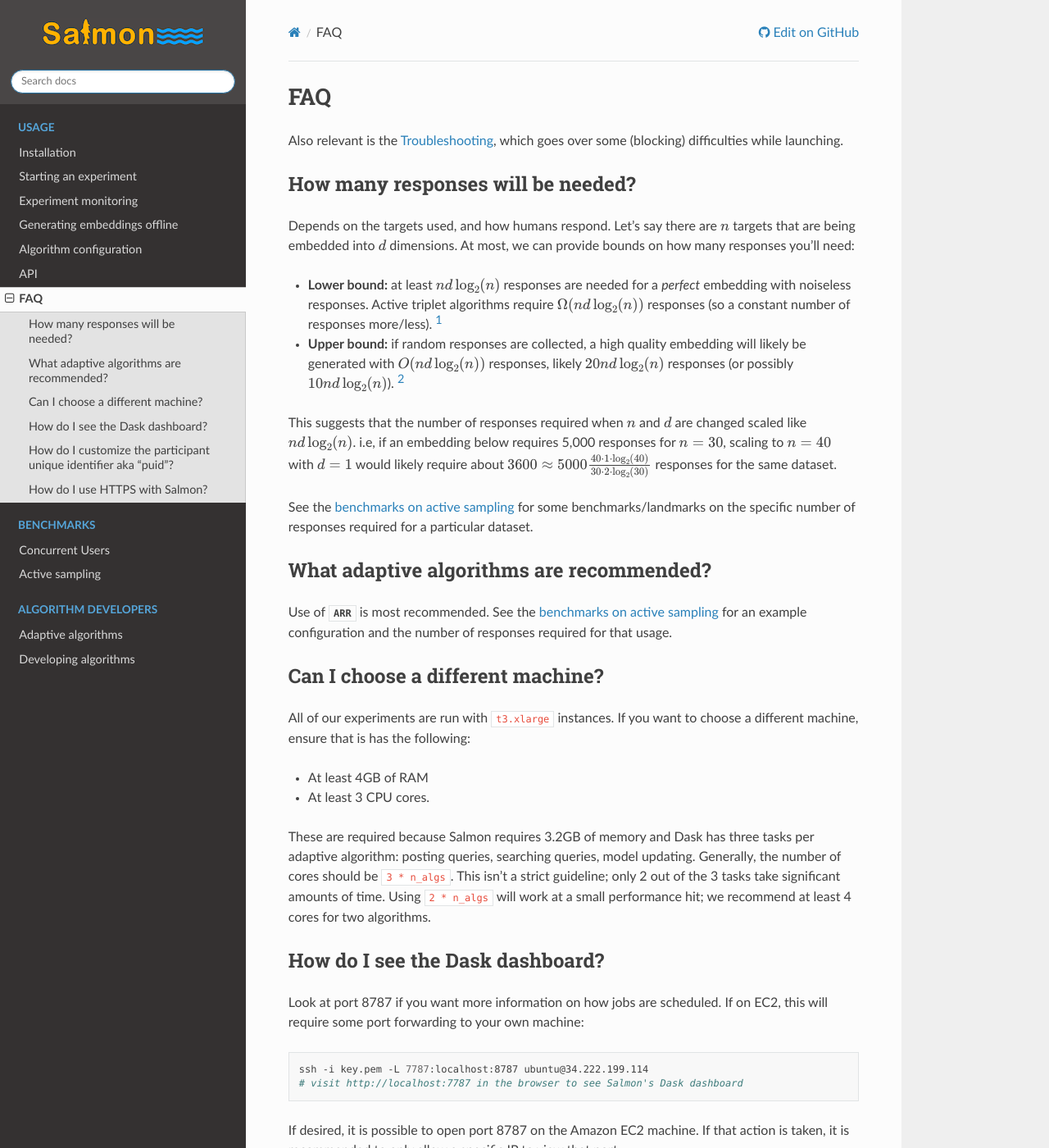
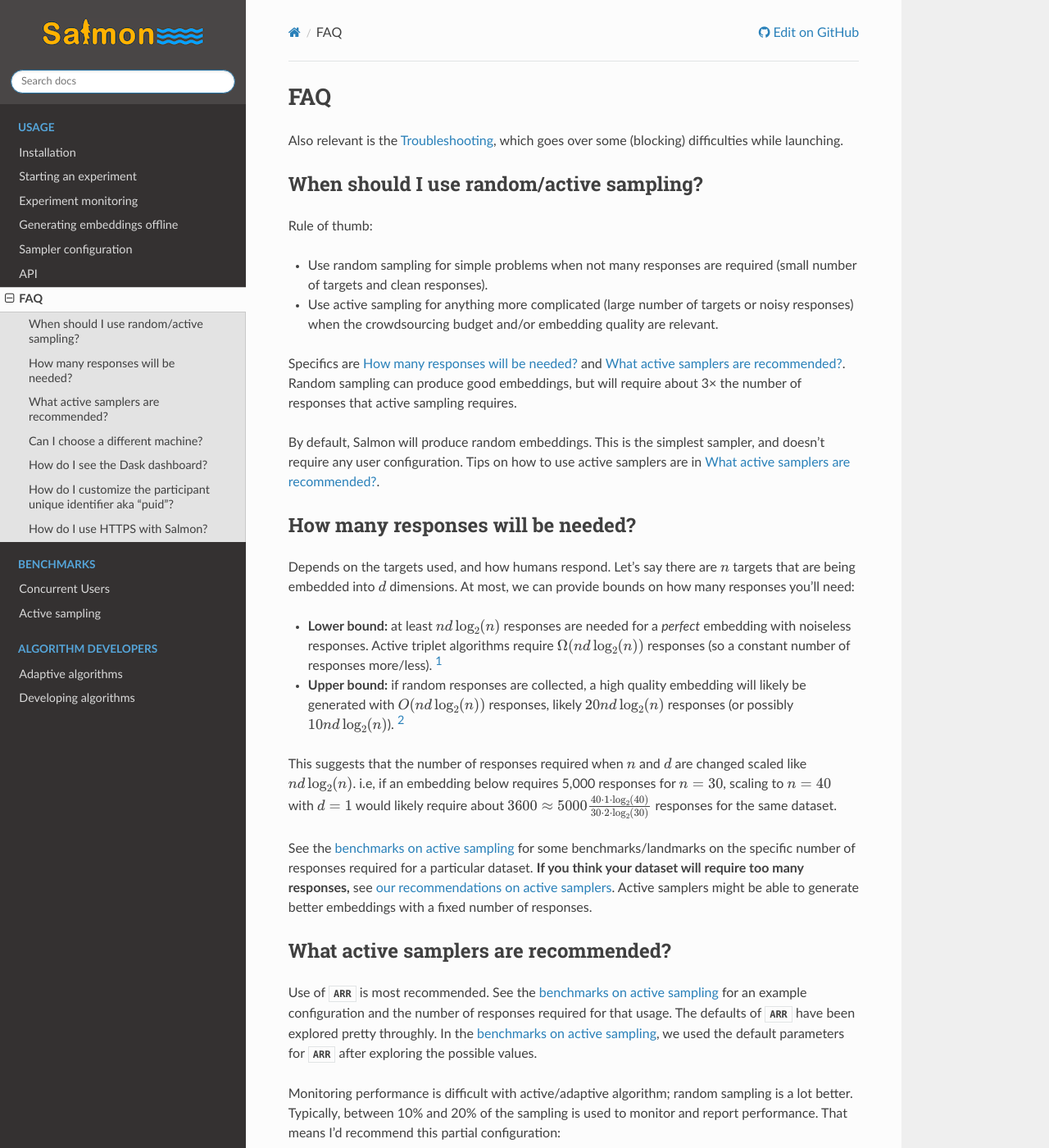
Before and after one commit to stsievert/salmon, a Sphinx documentation site: the page built from docs/source/faq.rst, in a window 1280 px wide and 1400 px high. Shown: the whole window at 82% size. Built offline with Sphinx 7.4.7 and the Read the Docs theme 2.0.0, drawn with Linux system fonts in a browser that asks for light colours; some of the changed text lies outside the part shown.

```diff
--- a/docs/source/faq.rst
+++ b/docs/source/faq.rst
@@ -5,6 +5,26 @@
 
 Also relevant is the :ref:`troubleshooting`, which goes over some (blocking)
 difficulties while launching.
+
+When should I use random/active sampling?
+-----------------------------------------
+
+Rule of thumb:
+
+* Use random sampling for simple problems when not many responses are required
+  (small number of targets and clean responses).
+* Use active sampling for anything more complicated (large number of targets or
+  noisy responses) when the crowdsourcing budget and/or embedding quality are
+  relevant.
+
+Specifics are :ref:`faq-n_responses` and :ref:`adaptiveconfig`. Random sampling
+can produce good embeddings, but will require about 3× the number of responses
+that active sampling requires.
+
+By default, Salmon will produce random embeddings. This is the simplest
+sampler, and doesn't require any user configuration. Tips on how to use active
+samplers are in :ref:`adaptiveconfig`.
+
 
 .. _faq-n_responses:
 
@@ -23,6 +43,7 @@
   will likely be generated with :math:`O(nd\log_2(n))` responses, likely
   :math:`20 nd \log_2(n)` responses (or possibly :math:`10 nd \log_2(n)`). [2]_
 
+
 This suggests that the number of responses required when :math:`n` and
 :math:`d` are changed scaled like :math:`nd\log_2(n)`.  i.e, if an embedding
 below requires 5,000 responses for :math:`n=30`, scaling to :math:`n=40` with
@@ -31,14 +52,36 @@
 
 See the :ref:`benchmarks on active sampling <experiments>` for some
 benchmarks/landmarks on the specific number of responses required for a
-particular dataset.
+particular dataset. **If you think your dataset will require too many
+responses,** see :ref:`our recommendations on active samplers
+<adaptiveconfig>`. Active samplers might be able to generate better embeddings
+with a fixed number of responses.
 
-What adaptive algorithms are recommended?
------------------------------------------
+.. _adaptiveconfig:
+
+What active samplers are recommended?
+-------------------------------------
 
 Use of :class:`~salmon.triplets.samplers.ARR` is most recommended.  See the
-:ref:`benchmarks on active sampling <experiments>` for an example
-configuration and the number of responses required for that usage.
+:ref:`benchmarks on active sampling <experiments>` for an example configuration
+and the number of responses required for that usage.  The defaults of
+:class:`~salmon.triplets.samplers.ARR` have been explored pretty throughly. In
+the :ref:`benchmarks on active sampling <experiments>`, we used the default
+parameters for :class:`~salmon.triplets.samplers.ARR` after exploring the
+possible values.
+
+Monitoring performance is difficult with active/adaptive algorithm; random
+sampling is a lot better. Typically, between 10% and 20% of the sampling is
+used to monitor and report performance. That means I'd recommend this partial
+configuration:
+
+.. code-block:: yaml
+
+   samplers:
+     ARR: {}
+     Random: {}
+   sampling:
+     probs: {"ARR": 85, "Random": 15}
 
 Can I choose a different machine?
 ---------------------------------
@@ -64,7 +107,7 @@
 
 .. code:: shell
 
-   ssh -i key.pem -L 7787:localhost:8787 ubuntu@34.222.199.114
+   ssh -i key.pem -L 7787:localhost:8787 ubuntu@[EC2 public DNS or IP]
    # visit http://localhost:7787 in the browser to see Salmon's Dask dashboard
 
 If desired, it is possible to open port 8787 on the Amazon EC2 machine. If that
```
Also changed, not shown: docs/source/getting-started.rst (+63 -30 lines), docs/source/index.rst (+12 -10 lines), docs/source/samplers.rst (renamed from docs/source/algorithms.rst, +21 -2 lines), 1 other file.
